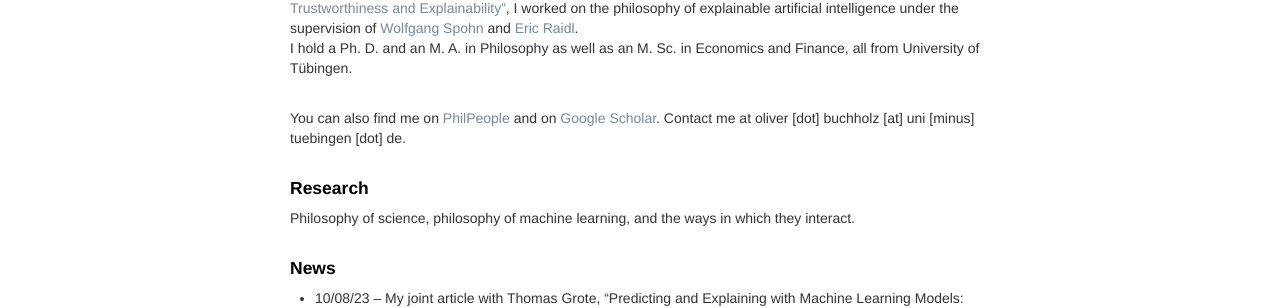
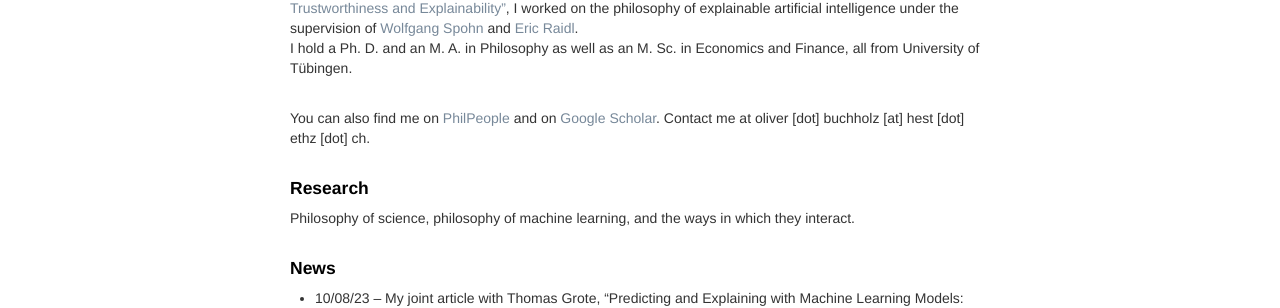
Before and after one commit to oliverbuchholz/oliverbuchholz.github.io, a Jekyll site: the page built from index.md, in a window 1280 px wide. Shown: the part 184-492 px from the top of the page. Built offline with Jekyll 4.4.1, drawn with Linux system fonts in a browser that asks for light colours.

Commit message:
Update index.md

```diff
--- a/index.md
+++ b/index.md
@@ -11,7 +11,7 @@ I am a Postdoc at ETH Zurich where I am running my independent research project
 Previously, I was a research associate in philosophy at University of T&uuml;bingen's <a href = "https://uni-tuebingen.de/en/research/core-research/cluster-of-excellence-machine-learning/home/" target = "_blank">Cluster of Excellence &ldquo;Machine Learning: New Perspectives for Science&rdquo;</a>. Within the research project <a href = "https://sites.google.com/view/aiteproject/project" target = "_blank">&ldquo;AITE &ndash; Artificial Intelligence, Trustworthiness and Explainability&rdquo;</a>, I worked on the philosophy of explainable artificial intelligence under the supervision of <a href="https://www.philosophie.uni-konstanz.de/ag-spohn/personen/prof-dr-wolfgang-spohn/" target="_blank">Wolfgang Spohn</a> and <a href="https://scholar.google.de/citations?user=MpJaE0wAAAAJ&hl=de" target="_blank">Eric Raidl</a>.<br>
 I hold a Ph. D. and an M. A. in Philosophy as well as an M. Sc. in Economics and Finance, all from University of T&uuml;bingen.<br><br>
 
-You can also find me on <a href="https://philpeople.org/profiles/oliver-buchholz" target="_blank">PhilPeople</a> and on <a href="https://scholar.google.com/citations?user=o-i32DIAAAAJ&hl=de&oi=ao" target="_blank">Google Scholar</a>. Contact me at oliver [dot] buchholz [at] uni [minus] tuebingen [dot] de.<br><br>
+You can also find me on <a href="https://philpeople.org/profiles/oliver-buchholz" target="_blank">PhilPeople</a> and on <a href="https://scholar.google.com/citations?user=o-i32DIAAAAJ&hl=de&oi=ao" target="_blank">Google Scholar</a>. Contact me at oliver [dot] buchholz [at] hest [dot] ethz [dot] ch.<br><br>
 
 
 <h4> Research </h4>
```
